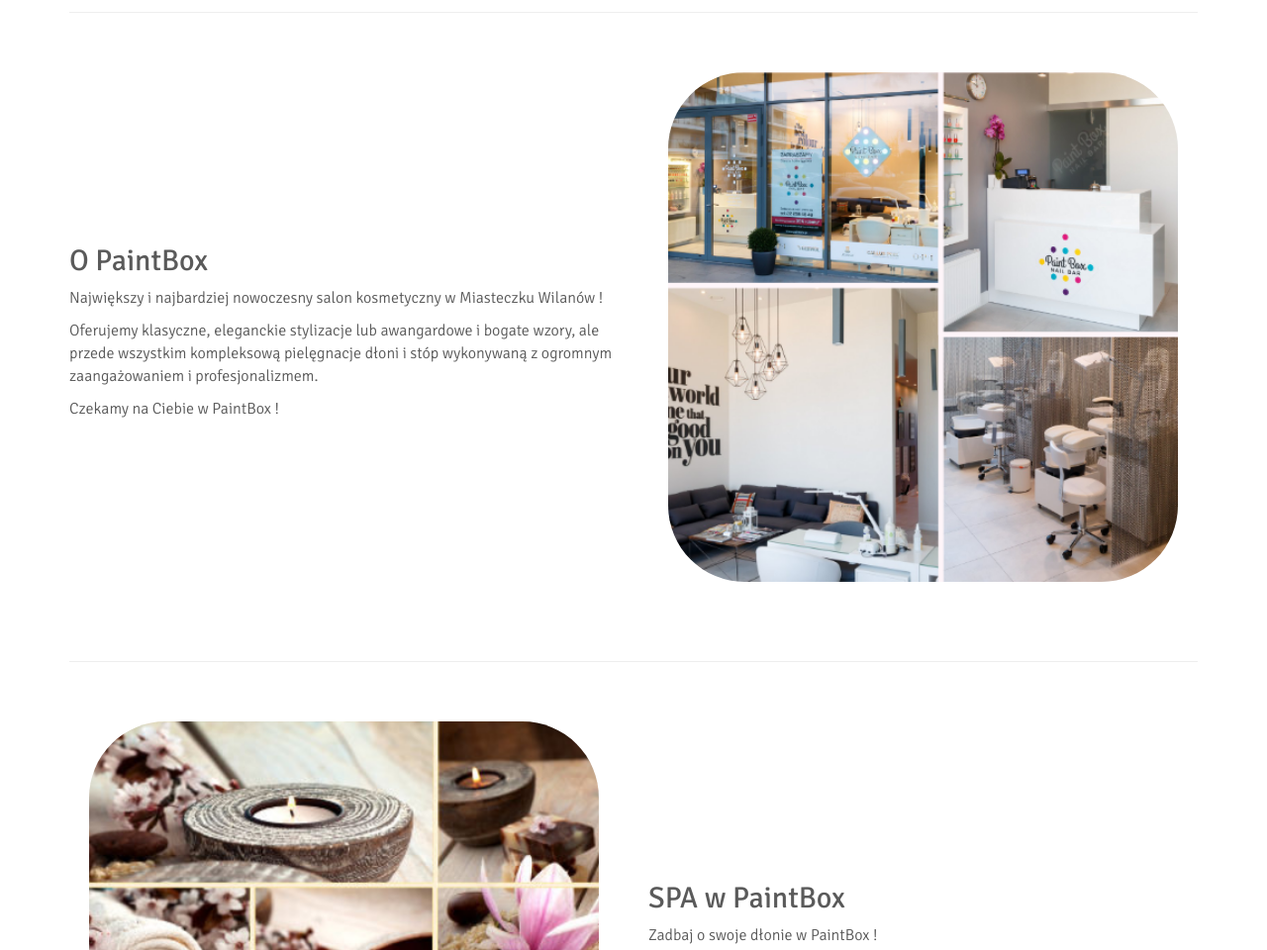
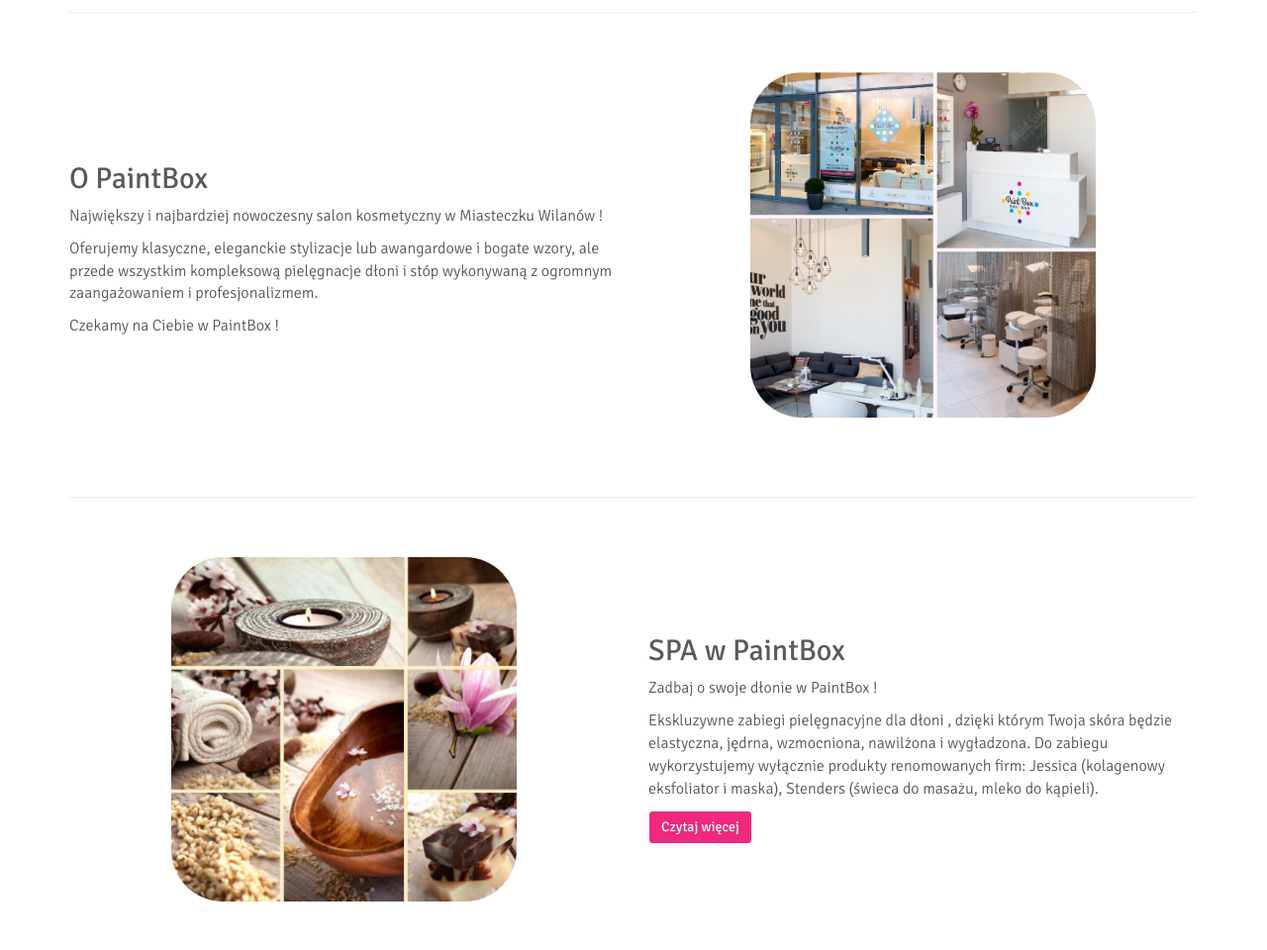
Before and after one commit to qborys/paintbox1, a plain HTML site: page index.html in a window 1280 px wide. Shown: the part 591-1551 px from the top of the page at 99% size. Drawn offline with nearby package versions, Linux system fonts and the light colour scheme.

Commit message:
poprawienie wielkosci obrazow na desktop

```diff
--- a/css/paintbox.css
+++ b/css/paintbox.css
@@ -740,7 +740,8 @@ margin:0;
     flex-direction: row-reverse;
   }
   .section_img  {
-    padding:20px;
+    width: 70%;
+    margin: 0 auto;
     }
     .contact_menu{
       display:block;
```
